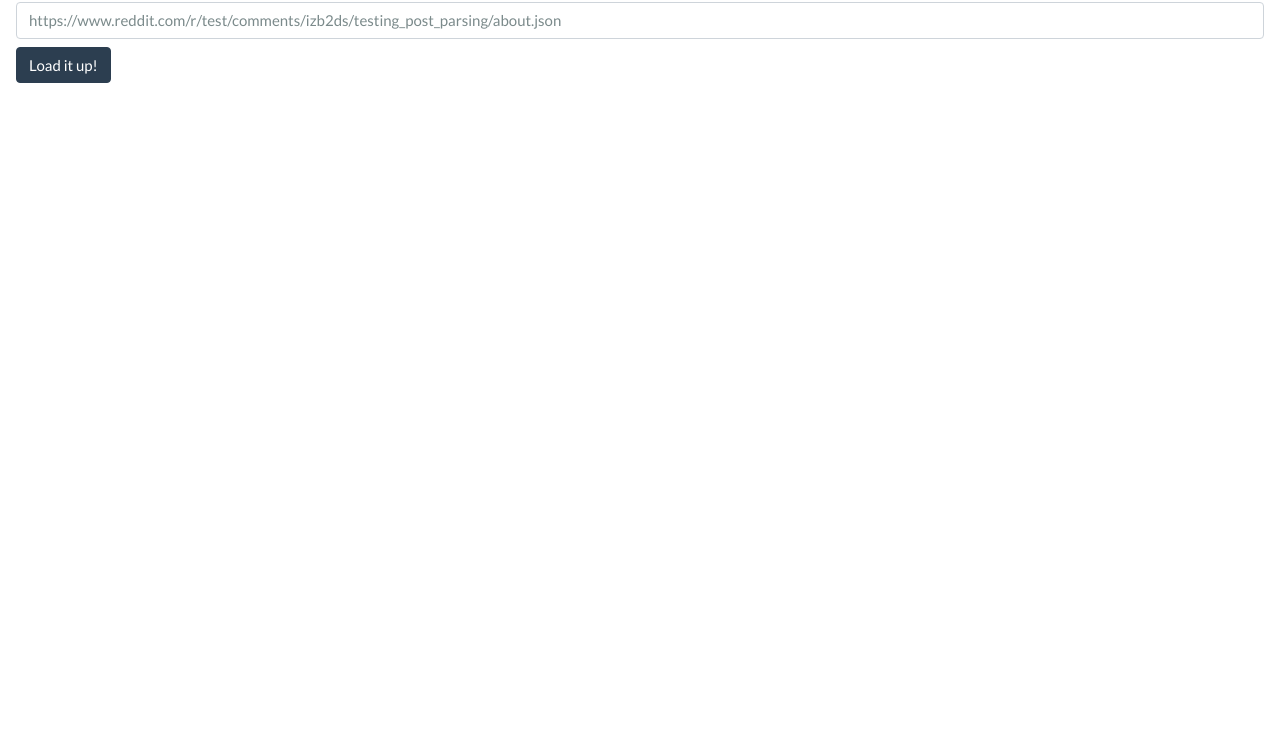
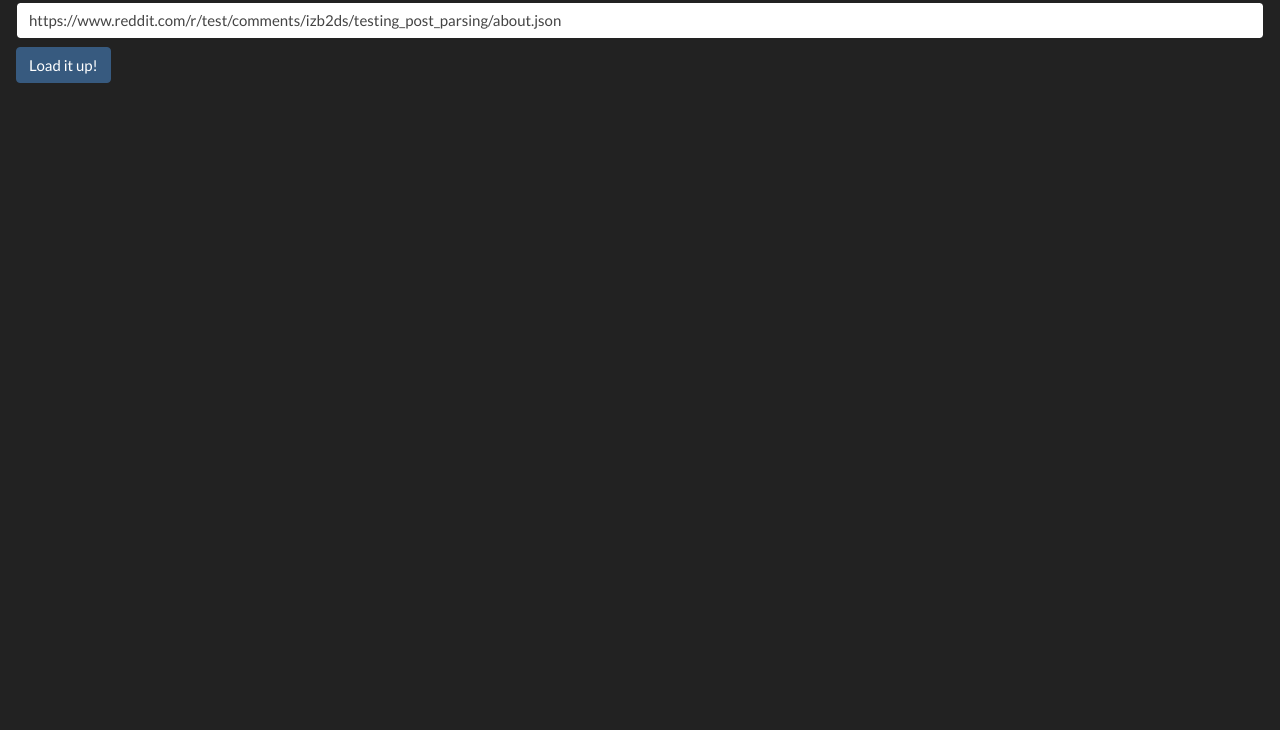
Before and after one commit to AnirudhRahul/Reddit-Embed, a plain HTML site: page index.html in a window 1280 px wide. Shown: the part 70-800 px from the top of the page. Drawn offline with nearby package versions, Linux system fonts and the light colour scheme.

Commit message:
Cleaning up and switching theme

```diff
--- a/index.html
+++ b/index.html
@@ -5,8 +5,8 @@
 <script src="https://maxcdn.bootstrapcdn.com/bootstrap/4.0.0/js/bootstrap.min.js"></script>
 <script src="https://cdnjs.cloudflare.com/ajax/libs/he/1.2.0/he.min.js"></script>
 <!-- <link rel="stylesheet" href="https://stackpath.bootstrapcdn.com/bootswatch/4.5.2/cerulean/bootstrap.min.css"/> -->
-<link rel="stylesheet" href="https://stackpath.bootstrapcdn.com/bootswatch/4.5.2/flatly/bootstrap.min.css"/>
-<!-- <link rel="stylesheet" href="https://stackpath.bootstrapcdn.com/bootswatch/4.5.2/darkly/bootstrap.min.css"/> -->
+<!-- <link rel="stylesheet" href="https://stackpath.bootstrapcdn.com/bootswatch/4.5.2/flatly/bootstrap.min.css"/> -->
+<link rel="stylesheet" href="https://stackpath.bootstrapcdn.com/bootswatch/4.5.2/darkly/bootstrap.min.css"/>
 <link rel="stylesheet" href="reddit-embed.css"/>
 <script src ="reddit-embed.js"></script>
 
--- a/reddit-embed.css
+++ b/reddit-embed.css
@@ -30,9 +30,9 @@
   padding: 1em; */
 }
 
-.reddit-embed p{
-  /* padding: .8em 0 .25em; */
-}
+/* .reddit-embed p{
+  padding: .8em 0 .25em;
+} */
 
 /* :is(h1, h2, h3, h4, h5, h6) {
 
```
